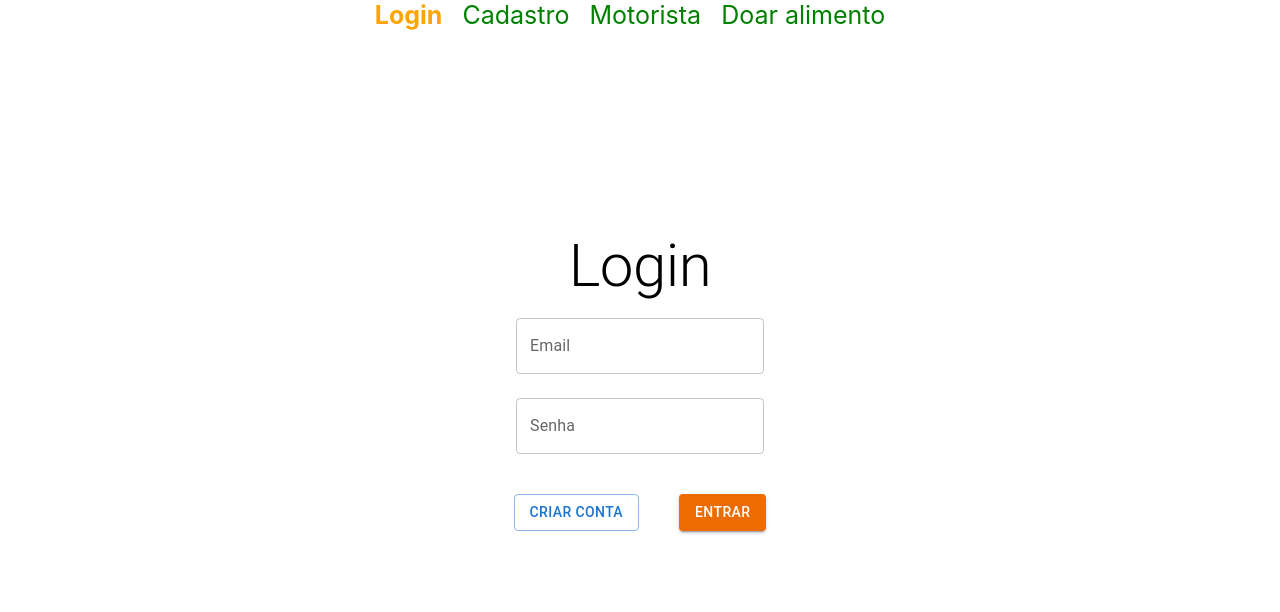
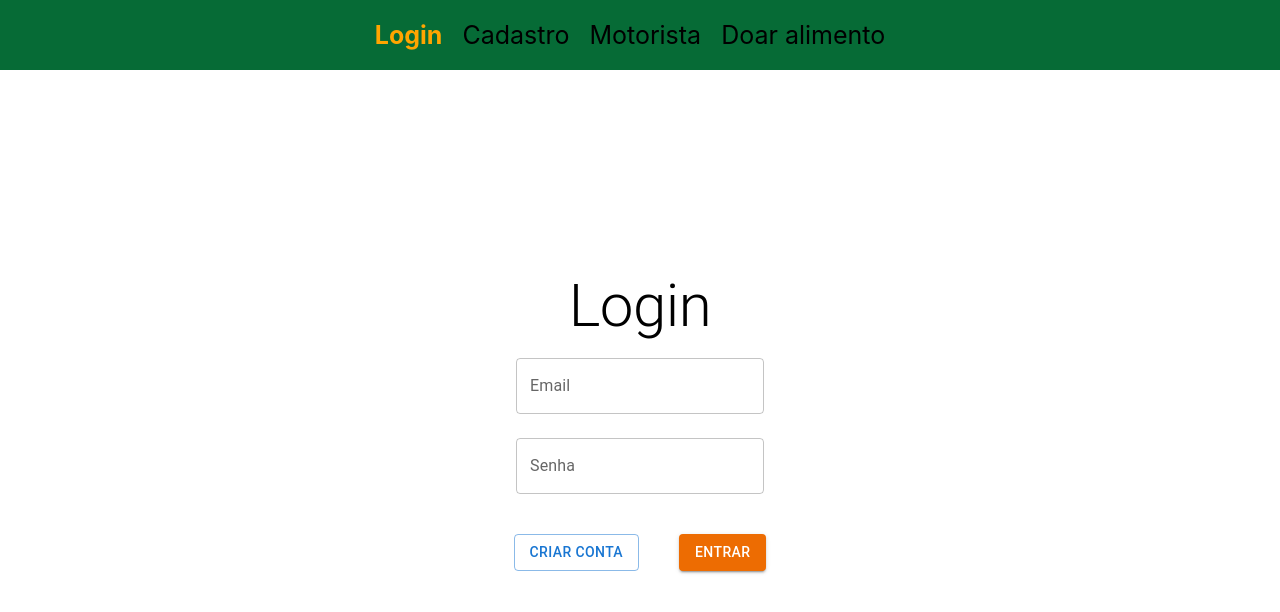
Before and after one commit to Prodal-Software/Software, a React (Create React App) app in the folder src/: page /login in a window 1280 px wide. Shown: the top 612 px of the page. Built offline with nearby package versions, Linux system fonts and the light colour scheme.

Commit message:
Added style to Navbar, moved Login to components

```diff
--- a/src/src/App.css
+++ b/src/src/App.css
@@ -36,3 +36,8 @@
     transform: rotate(360deg);
   }
 }
+
+nav {
+  background-color: #066b36;
+  padding: 20px;
+}
--- a/src/src/App.js
+++ b/src/src/App.js
@@ -3,7 +3,7 @@ import { Routes, Route } from 'react-router-dom'
 import Navbar from './components/Navbar';
 import Cadastro from './pages/Cadastro';
 import DoarAlimento from './pages/DoarAlimento';
-import Login from './pages/Login';
+import Login from './components/Login';
 import Motorista from './pages/Motorista';
 
 function App() {
--- a/src/src/pages/Login.js
+++ b/src/src/components/Login.js
@@ -1,5 +1,5 @@
 import { Box, Typography, Button, Stack } from '@mui/material';
-import Input from '../components/Input';
+import Input from './Input';
 import { useState } from 'react'
 import { Card } from '@mui/joy';
 
--- a/src/src/components/Navbar.js
+++ b/src/src/components/Navbar.js
@@ -1,11 +1,13 @@
 import { NavLink } from "react-router-dom";
+import { Typography } from '@mui/material';
+import React from 'react';
 
 export const Navbar = () => {
     const navLinkStyle = ({ isActive }) => {
         return {
             marginRight: '20px',
             fontSize: '25px',
-            color: isActive? 'orange' : 'green',
+            color: isActive? 'orange' : 'black',
             fontWeight: isActive? 'bold' : 'normal',
             textDecoration: 'none'
         }
```
